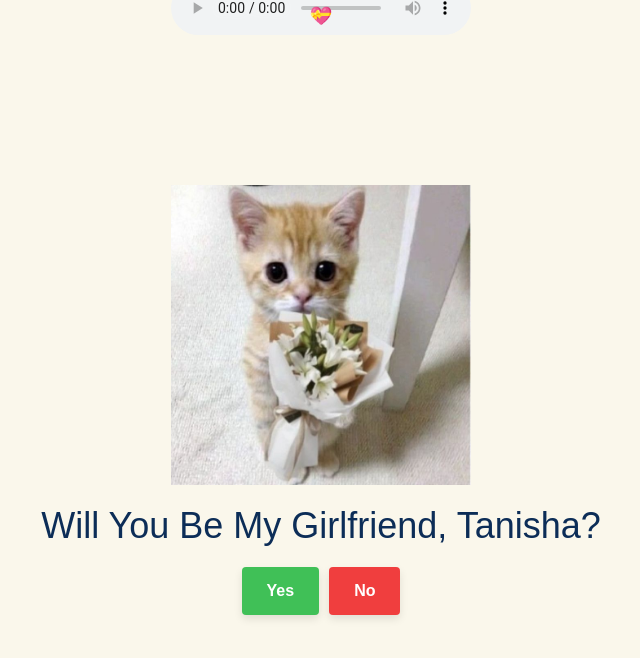
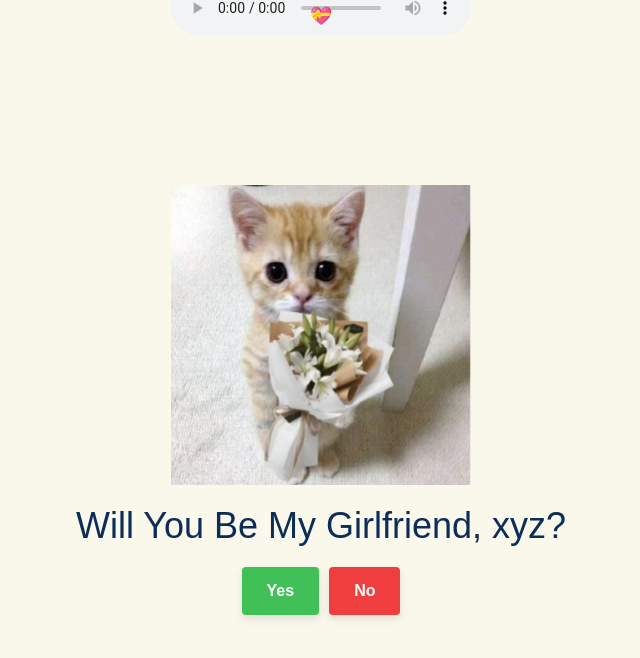
Before and after one commit to AnshX0/Laa-la-majnu, a website: page index.html in a window 1280 px wide. Shown: the whole page, without its empty margins (319-959 px from the left). Drawn offline with Linux system fonts and the light colour scheme; a web font is replaced by a local one.

Commit message:
Update index.html

```diff
--- a/index.html
+++ b/index.html
@@ -22,7 +22,7 @@
 <body>
     <main class="container">
         <img class="cat-img" src="assets/img/cat-0.jpg" alt="Picture of a cat" />
-        <p class="title">Will You Be My Girlfriend, Tanisha? </p>
+        <p class="title">Will You Be My Girlfriend, xyz? </p>
         <div class="buttons">
             <button type="button" class="btn btn--yes">Yes</button>
             <button type="button" class="btn btn--no">No</button>
```
